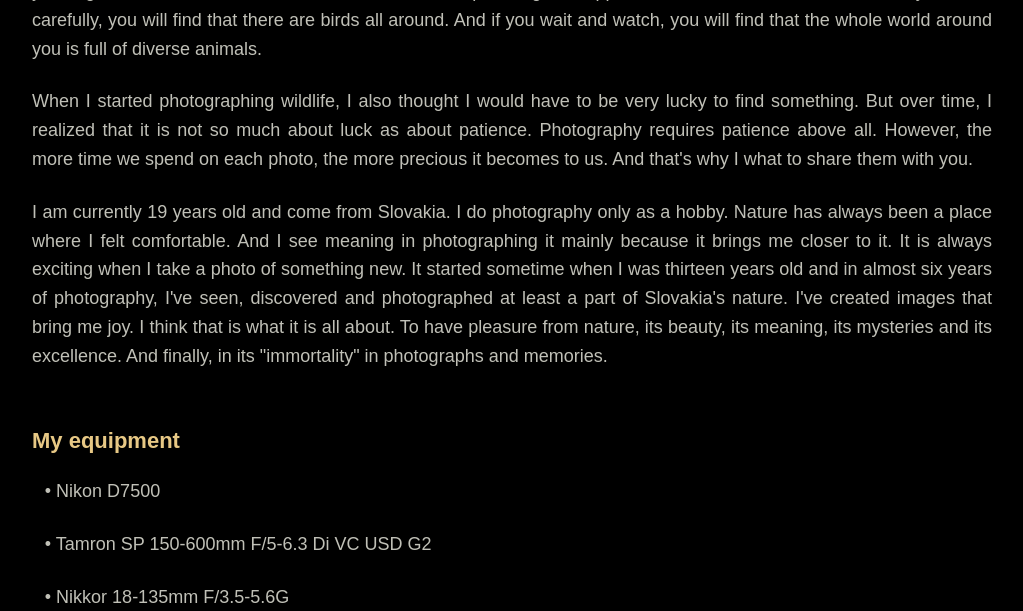
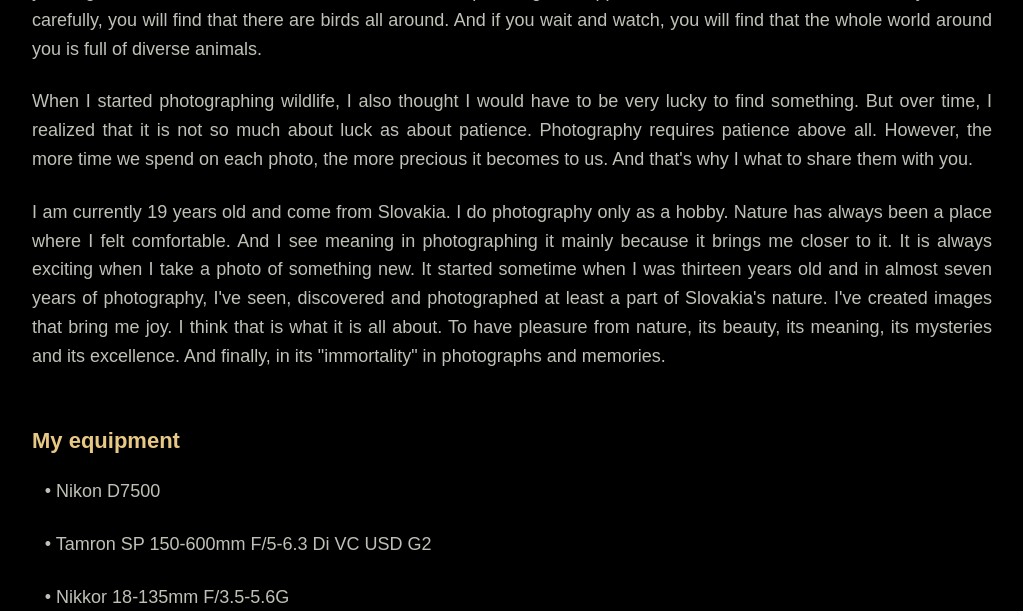
Before and after one commit to filipbajacek/filipbajacek.com, a Django app: page /EN/author.html in a window 1280 px wide. Shown: the part 1151-1762 px from the top of the page, without its empty margins (128-1151 px from the left). Run offline with Django 5.2, Linux system fonts and the light colour scheme.

Commit message:
Update author.html

```diff
--- a/templates/EN/author.html
+++ b/templates/EN/author.html
@@ -125,7 +125,7 @@
     as a hobby. Nature has always been a place where I felt comfortable. And I
     see meaning in photographing it mainly because it brings me closer to it.
     It is always exciting when I take a photo of something new. It started
-    sometime when I was thirteen years old and in almost six years of
+    sometime when I was thirteen years old and in almost seven years of
     photography, I've seen, discovered and photographed at least a part of
     Slovakia's nature. I've created images that bring me joy. I think that is
     what it is all about. To have pleasure from nature, its beauty, its
```
